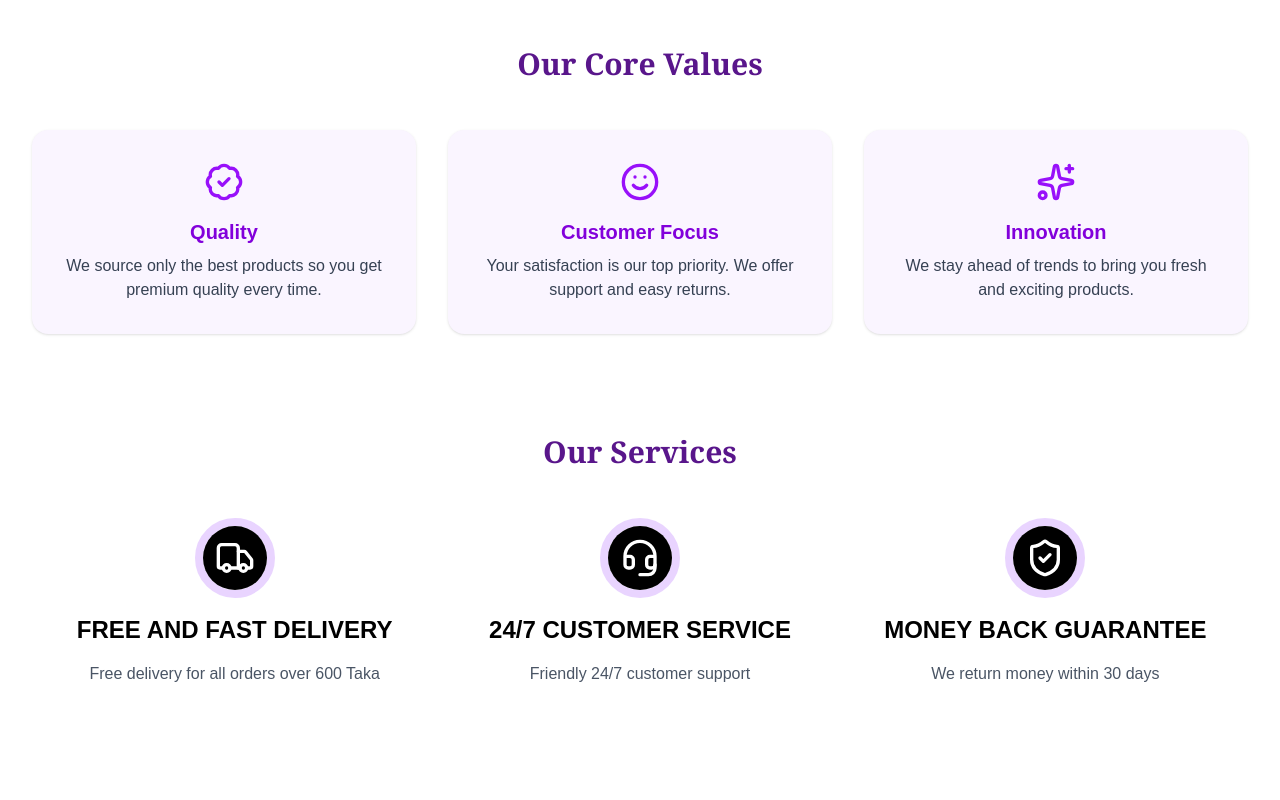
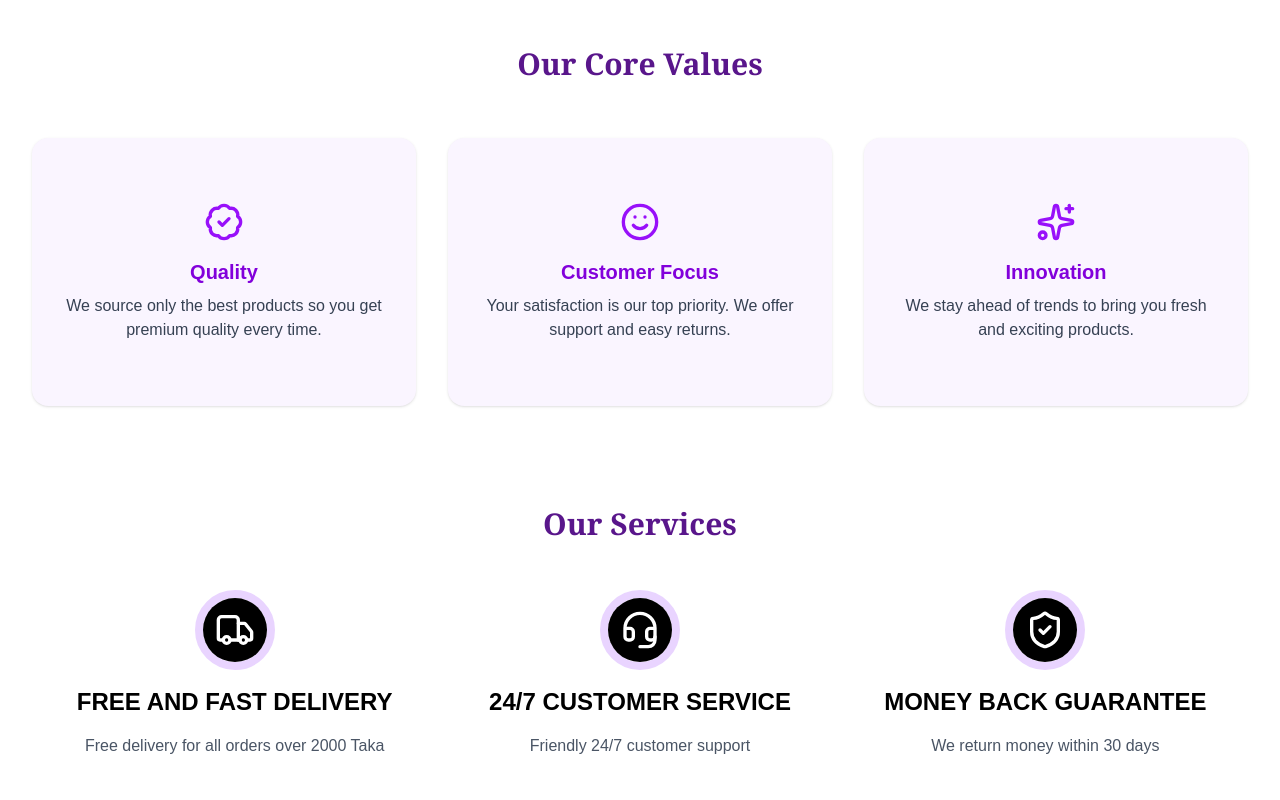
Before and after one commit to Nazmul-Karim-Tanvir/classicoLifestyle, a React (Vite) app in the folder classicoFrontend/: page /about in a window 1280 px wide. Shown: the part 820-1620 px from the top of the page. Built offline with nearby package versions, Linux system fonts and the light colour scheme.

Commit message:
added services in contact page

```diff
--- a/classicoFrontend/src/components/Services.jsx
+++ b/classicoFrontend/src/components/Services.jsx
@@ -13,7 +13,7 @@ const Services = () => {
                         </div>
                     </div>
                     <h1 className='text-2xl font-semibold mb-4'>FREE AND FAST DELIVERY</h1>
-                    <p className='text-gray-600 mb-5'>Free delivery for all orders over 600 Taka</p>
+                    <p className='text-gray-600 mb-5'>Free delivery for all orders over 2000 Taka</p>
                 </div>
 
                 <div className='flex flex-col items-center'>
--- a/classicoFrontend/src/pages/about/SectionOurValue.jsx
+++ b/classicoFrontend/src/pages/about/SectionOurValue.jsx
@@ -23,13 +23,13 @@ const SectionOurValue = () => {
   return (
     <div className="my-24 text-center">
       <h2 className="text-3xl font-semibold text-purple-900 mb-12 font-serif">Our Core Values</h2>
-      <div className="grid grid-cols-1 md:grid-cols-3 gap-8 w-full mx-auto">
+      <div className="grid grid-cols-1 md:grid-cols-3 gap-8 w-full mx-auto my-14">
         {values.map((value, index) => (
           <div
             key={index}
             className="bg-purple-50 p-8 rounded-2xl shadow hover:shadow-lg transition duration-300 ease-in-out"
           >
-            <div className="flex flex-col items-center text-center">
+            <div className="flex flex-col items-center text-center my-8">
               {value.icon}
               <h3 className="text-xl font-bold text-purple-700 mb-2">{value.title}</h3>
               <p className="text-gray-700">{value.description}</p>
--- a/classicoFrontend/src/pages/contact/Contact.jsx
+++ b/classicoFrontend/src/pages/contact/Contact.jsx
@@ -1,8 +1,13 @@
 import React from 'react';
 import { Link } from 'react-router-dom';
 import { Mail, PhoneCall } from 'lucide-react';
+import Services from '../../components/Services';
 
 const Contact = () => {
+    const handleSubmit = (e) => {
+        e.preventDefault();
+        console.log("Form Submitted");
+    };
     return (
         <div className="bg-white py-10 md:px-0 min-h-screen">
 
@@ -40,7 +45,9 @@ const Contact = () => {
 
                 {/* Right Side - 70% */}
                 <div className="w-full md:basis-[70%] bg-white p-6 rounded-md shadow-sm">
-                    <form className="flex flex-col gap-4">
+
+                    <form className="flex flex-col gap-4" onSubmit={handleSubmit}>
+
                         {/* 3 Inputs in a row */}
                         <div className="grid grid-cols-1 md:grid-cols-3 gap-4">
                             <input
@@ -79,6 +86,7 @@ const Contact = () => {
                     </form>
                 </div>
             </div>
+            <div data-aos="fade-up"><Services /></div>
         </div>
     );
 };
```
